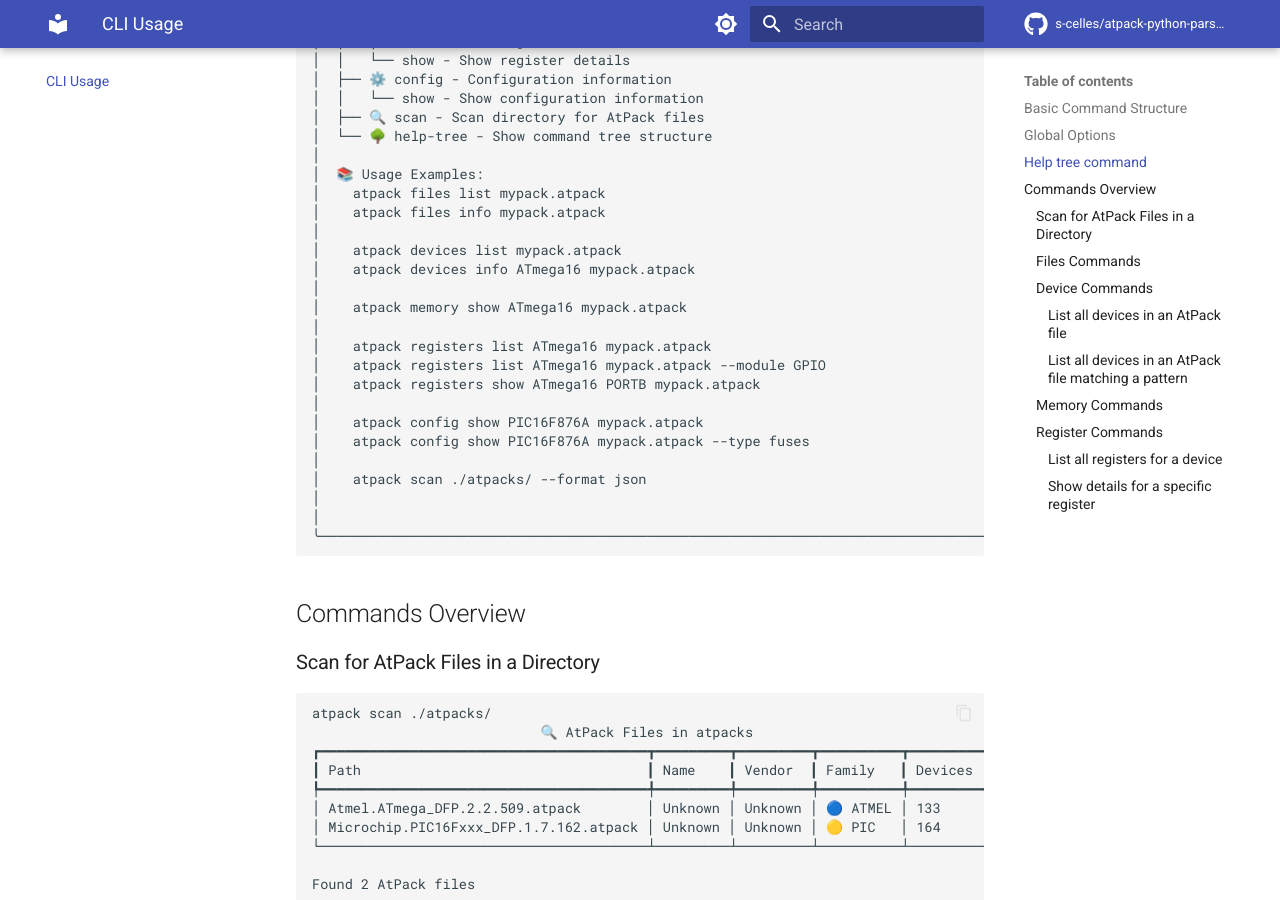
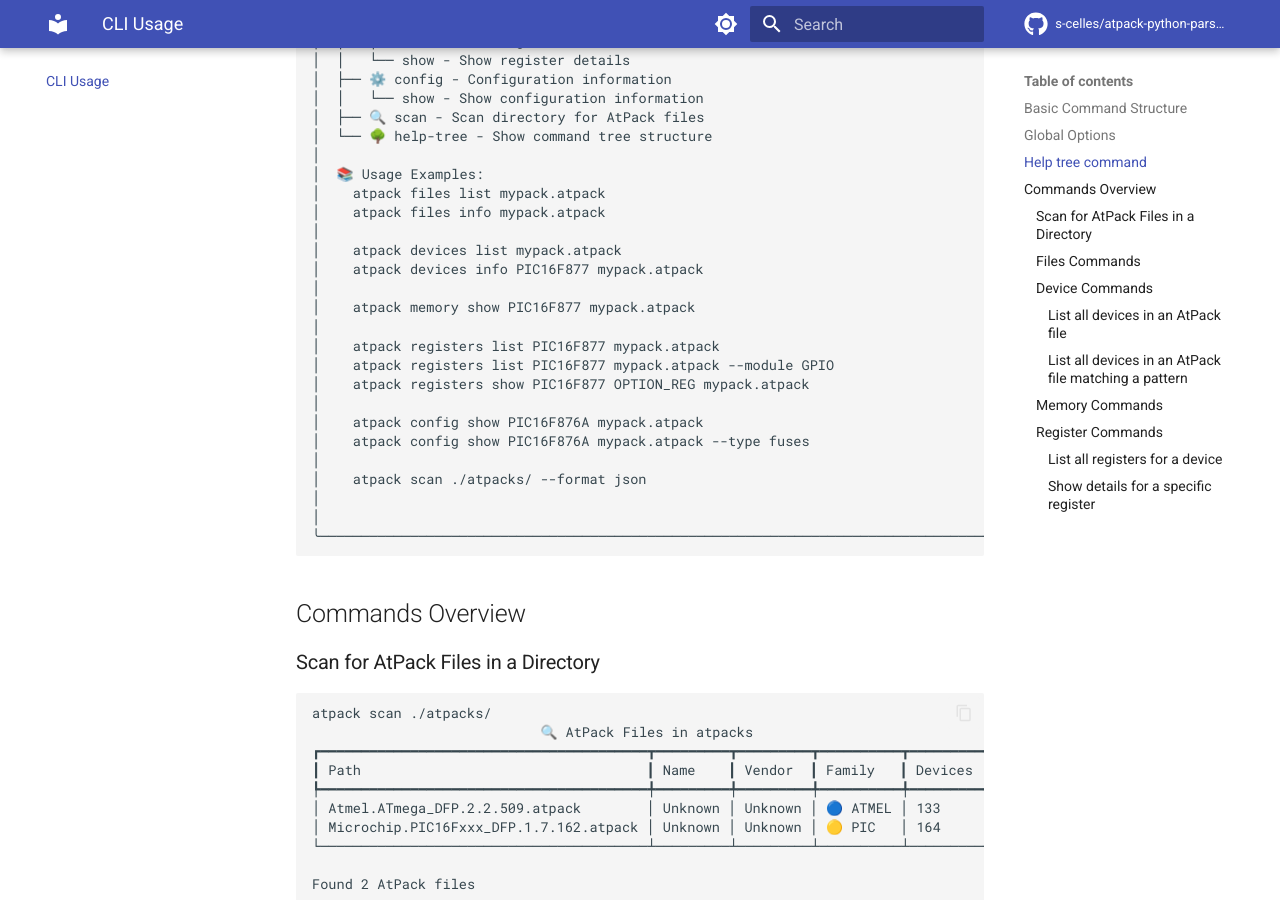
Before and after one commit to s-celles/atpack-python-parser, an MkDocs documentation site: the page built from docs/cli-usage.md, in a window 1280 px wide and 900 px high, scrolled down 1326 px. Built offline with MkDocs 1.6.1 and Material for MkDocs 9.7.7, drawn with Linux system fonts in a browser that asks for light colours; comment, search, counter and statistics services are not loaded; some of the changed text lies outside the part shown.

Commit message:
docs: PIC16F877 as primary example - ATmega16 as secondary example

````diff
--- a/docs/cli-usage.md
+++ b/docs/cli-usage.md
@@ -68,13 +68,13 @@ atpack help-tree
 │    atpack files info mypack.atpack                                                                                                                                                                            │
 │                                                                                                                                                                                                               │
 │    atpack devices list mypack.atpack                                                                                                                                                                          │
-│    atpack devices info ATmega16 mypack.atpack                                                                                                                                                                 │
+│    atpack devices info PIC16F877 mypack.atpack                                                                                                                                                                │
 │                                                                                                                                                                                                               │
-│    atpack memory show ATmega16 mypack.atpack                                                                                                                                                                  │
+│    atpack memory show PIC16F877 mypack.atpack                                                                                                                                                                 │
 │                                                                                                                                                                                                               │
-│    atpack registers list ATmega16 mypack.atpack                                                                                                                                                               │
-│    atpack registers list ATmega16 mypack.atpack --module GPIO                                                                                                                                                 │
-│    atpack registers show ATmega16 PORTB mypack.atpack                                                                                                                                                         │
+│    atpack registers list PIC16F877 mypack.atpack                                                                                                                                                              │
+│    atpack registers list PIC16F877 mypack.atpack --module GPIO                                                                                                                                                │
+│    atpack registers show PIC16F877 OPTION_REG mypack.atpack                                                                                                                                                   │
 │                                                                                                                                                                                                               │
 │    atpack config show PIC16F876A mypack.atpack                                                                                                                                                                │
 │    atpack config show PIC16F876A mypack.atpack --type fuses                                                                                                                                                   │
@@ -387,11 +387,11 @@ Most commands support JSON output format:
 
 ```bash
 # JSON output
-atpack devices info ATmega16 file.atpack --format json
+atpack devices info PIC16F877 file.atpack --format json
 atpack devices list file.atpack --format json
-atpack memory show ATmega16 file.atpack --format json
-atpack registers list ATmega16 file.atpack --format json
-atpack config show ATmega16 file.atpack --format json
+atpack memory show PIC16F877 file.atpack --format json
+atpack registers list PIC16F877 file.atpack --format json
+atpack config show PIC16F877 file.atpack --format json
 ```
 
 ### Filtering Options
@@ -400,7 +400,7 @@ Some commands provide filtering options:
 
 ```bash
 # Filter registers by module
-atpack registers list ATmega16 file.atpack --module GPIO
+atpack registers list PIC16F877 file.atpack --module GPIO
 
 # Show specific configuration types
 atpack config show PIC16F877A file.atpack --type fuses
````
Also changed, not shown: docs/api-reference.md (+4 -4 lines), docs/api-usage.md (+4 -4 lines), docs/examples.md (+20 -0 lines), docs/index.md (+7 -1 lines).
